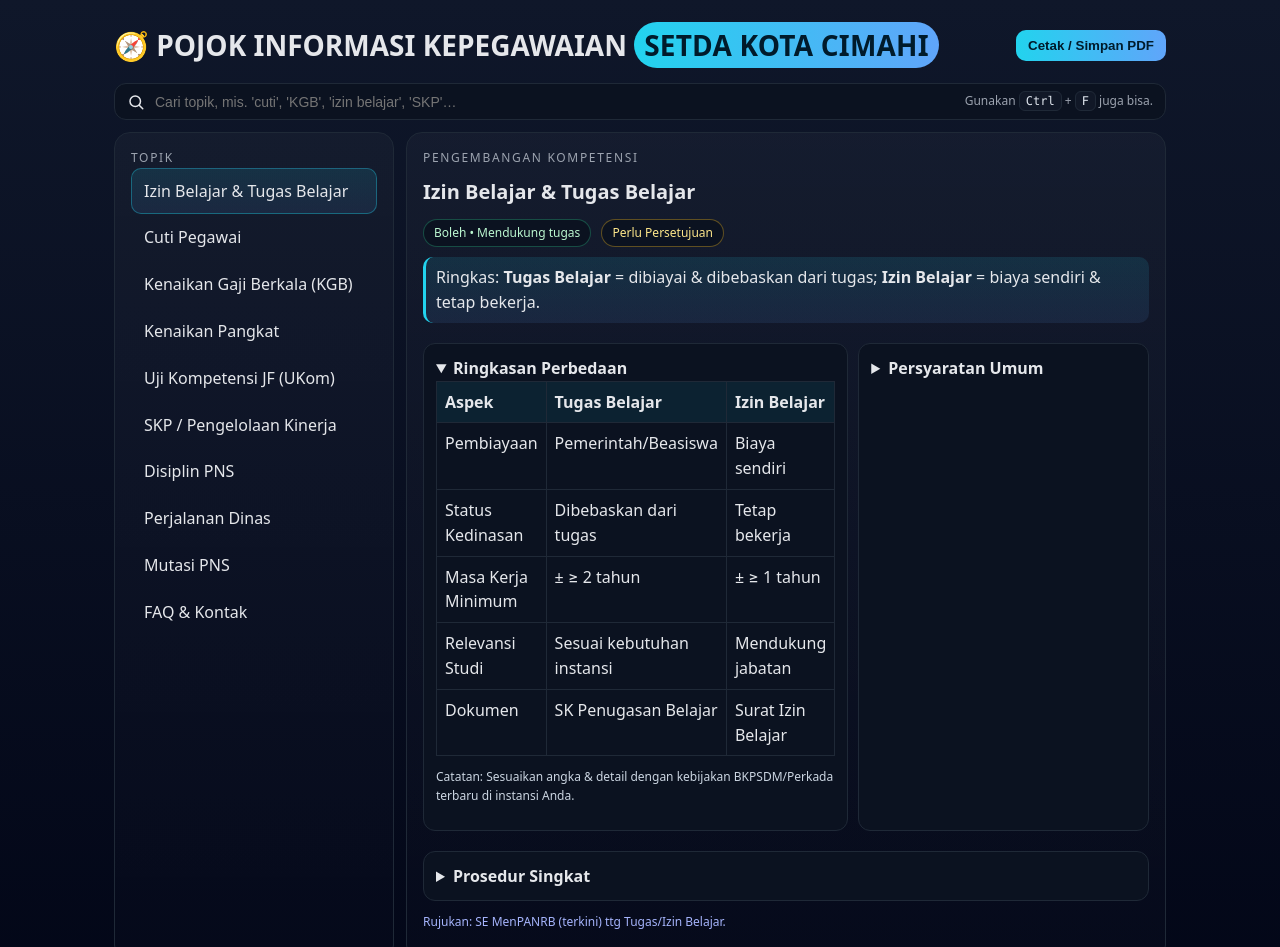
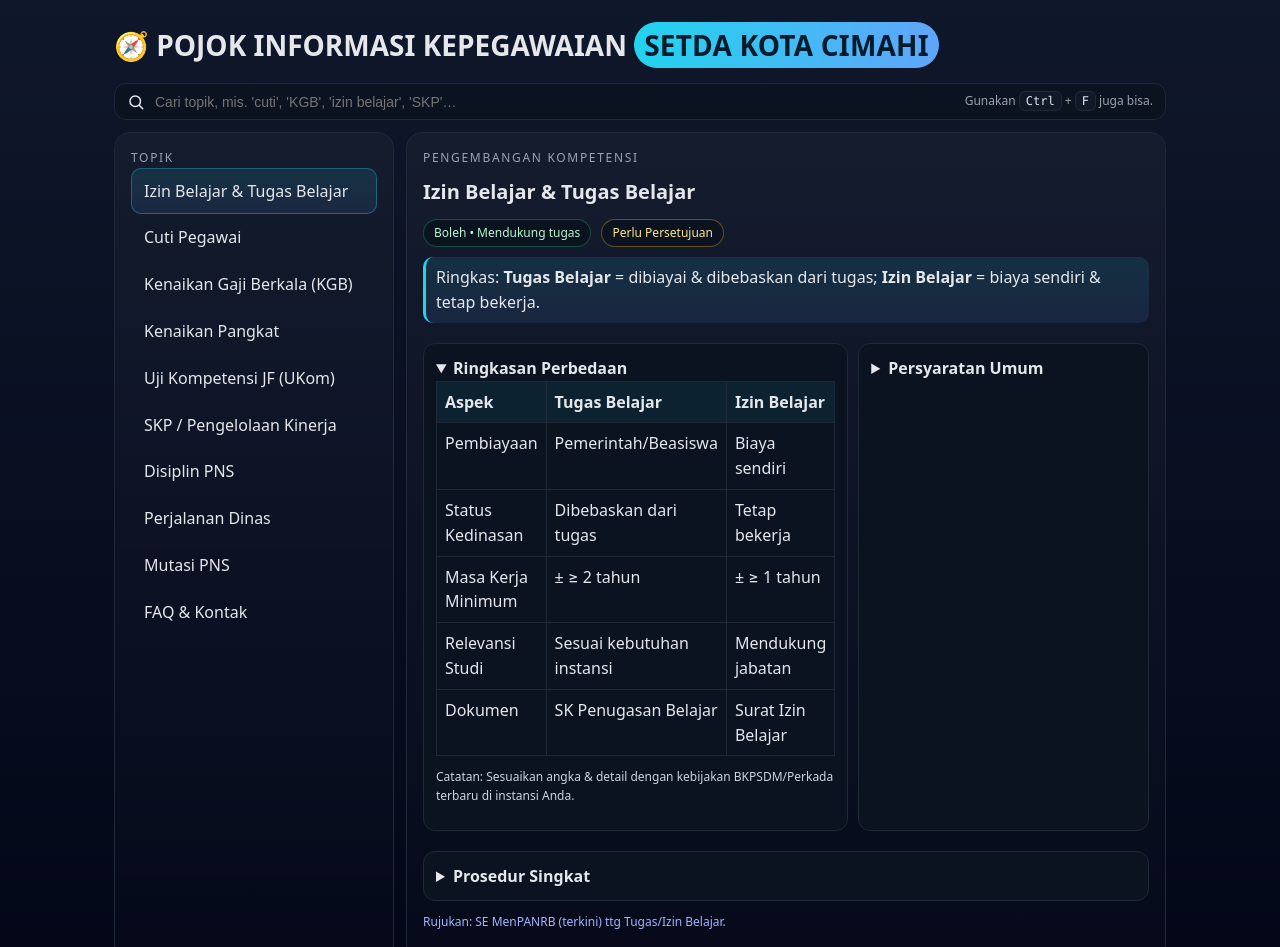
Before and after one commit to yogamjabbar/Pojok-Manajemen-ASN, a plain HTML site: page index.html in a window 1280 px wide. Shown: the top 947 px of the page. Drawn offline with Linux system fonts and the light colour scheme.

Commit message:
Update index.html

```diff
--- a/index.html
+++ b/index.html
@@ -53,7 +53,6 @@
   <div class="wrap">
     <header>
       <h1>🧭 POJOK INFORMASI KEPEGAWAIAN <span class="badge">SETDA KOTA CIMAHI</span></h1>
-      <button class="btn" onclick="window.print()">Cetak / Simpan PDF</button>
     </header>
 
     <div class="card search">
```
